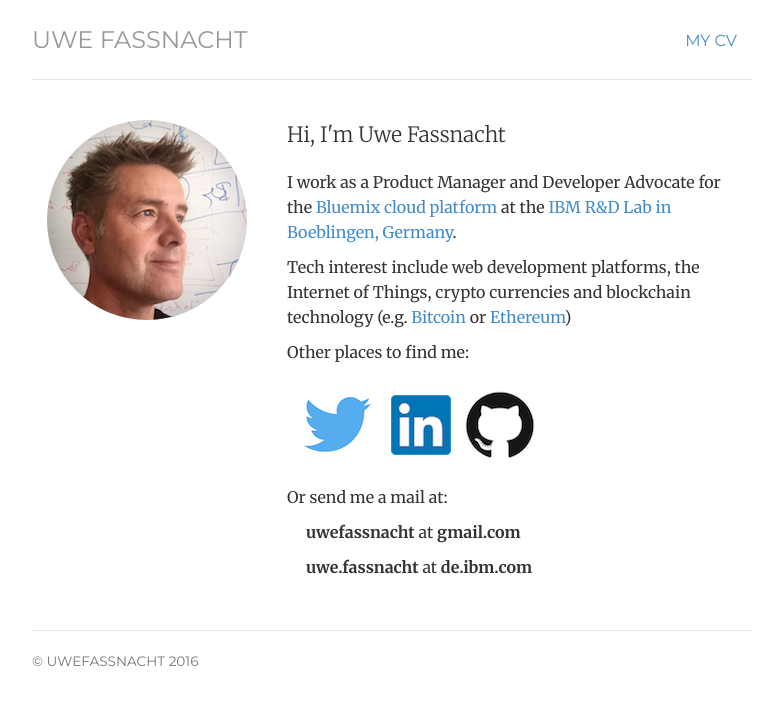
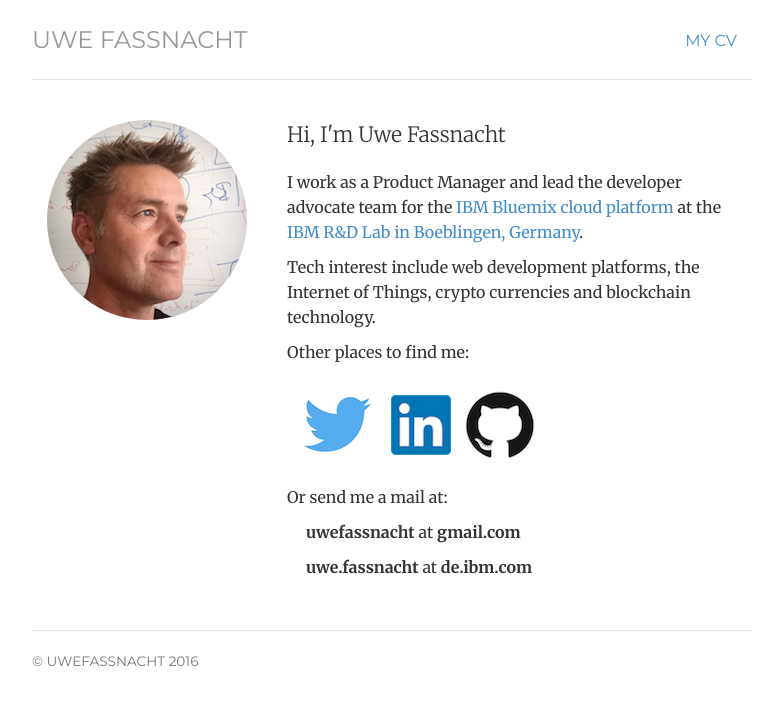
Before and after one commit to uwefassnacht/uwefassnacht.github.io, a Jekyll site: the page built from index.html, in a window 1280 px wide. Shown: the top 705 px of the page, without its empty margins (248-1031 px from the left). Built offline with Jekyll 4.4.1, drawn with Linux system fonts in a browser that asks for light colours.

Commit message:
Changed wording

```diff
--- a/index.html
+++ b/index.html
@@ -14,9 +14,9 @@
 
 	<p class="lead">Hi, I'm <span itemprop="name">Uwe Fassnacht</span></p>
 
-	<p>I work as a Product Manager and Developer Advocate for the <a href="http://www.ibm.com/cloud-computing/bluemix/">Bluemix cloud platform </a> at the <a href="http://www-05.ibm.com/de/entwicklung/index_en.html">IBM R&D Lab in Boeblingen, Germany</a>.</p>
+	<p>I work as a Product Manager and lead the developer advocate team for the <a href="http://www.ibm.com/cloud-computing/bluemix/">IBM Bluemix cloud platform </a> at the <a href="http://www-05.ibm.com/de/entwicklung/index_en.html">IBM R&D Lab in Boeblingen, Germany</a>.</p>
 
-    <p>Tech interest include web development platforms, the Internet of Things, crypto currencies and blockchain technology (e.g. <a href="https://bitcoin.org">Bitcoin</a> or <a href="https://ethereum.org">Ethereum</a>)</p>
+    <p>Tech interest include web development platforms, the Internet of Things, crypto currencies and blockchain technology.</p>
 
     <p>Other places to find me:</p>
 
```
